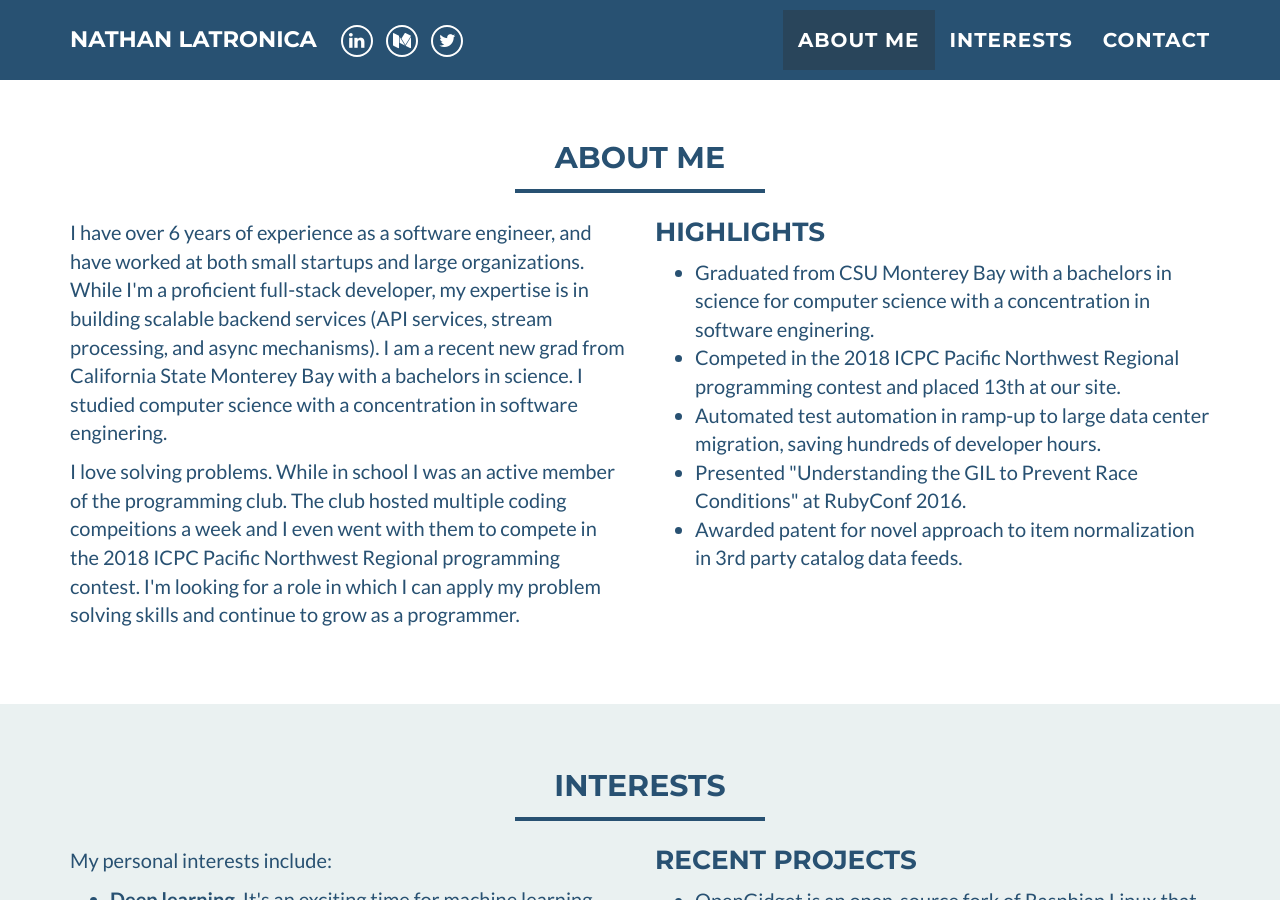
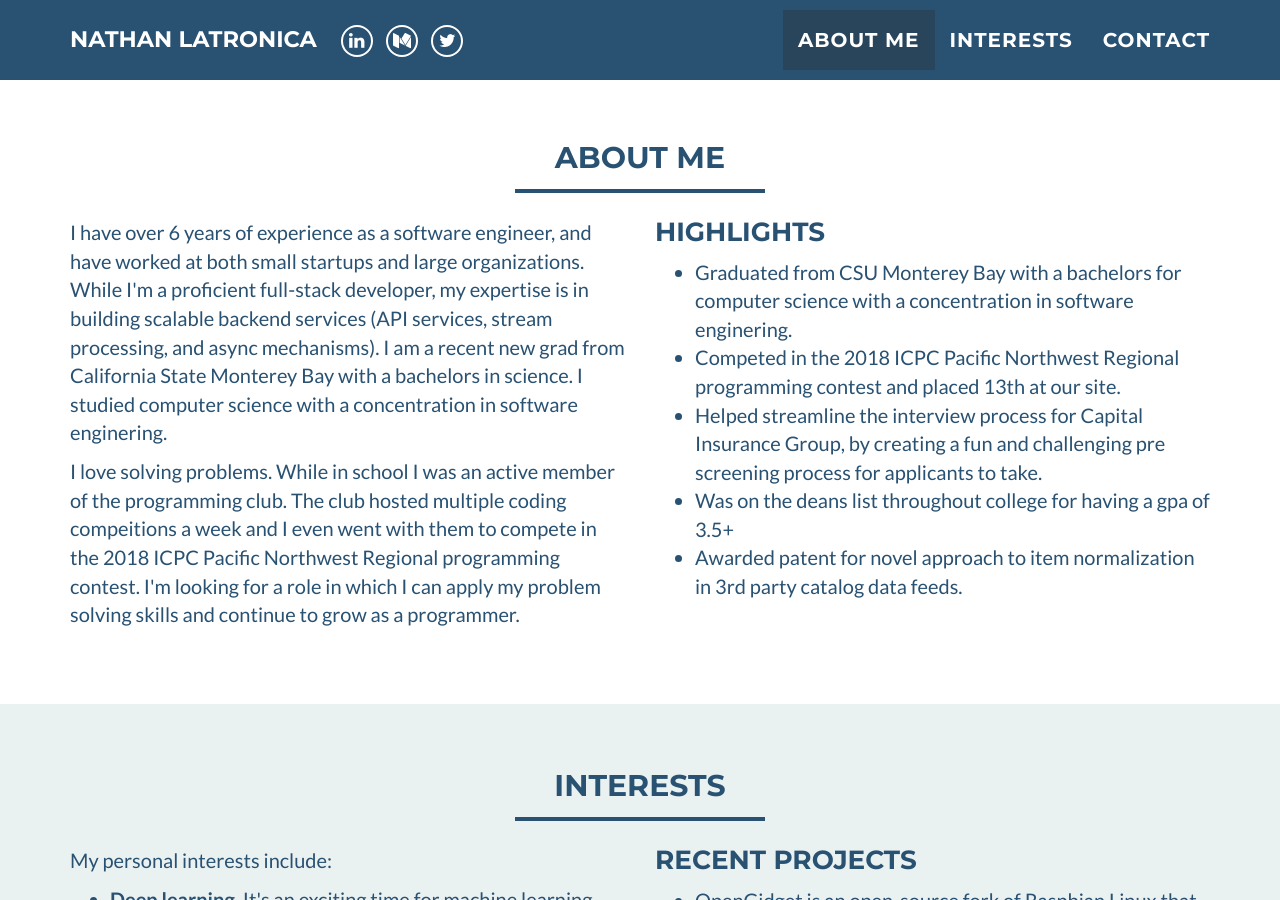
Before and after one commit to nathanlatronica/nathanlatronica.github.io, a Jekyll site: the page built from index.html, in a window 1280 px wide and 900 px high, scrolled down 498 px. Built offline with Jekyll 4.4.1, drawn with Linux system fonts in a browser that asks for light colours.

Commit message:
Update about_me.html

```diff
--- a/_includes/about_me.html
+++ b/_includes/about_me.html
@@ -30,15 +30,16 @@
 		    <h3 style="margin-top:0;">Highlights</h3>
 		    <ul>
     			<li>
-            Graduated from CSU Monterey Bay with a bachelors in science for computer science
+            Graduated from CSU Monterey Bay with a bachelors for computer science
             with a concentration in software enginering.
     			</li>
           <li>
             Competed in the 2018 ICPC Pacific Northwest Regional programming contest and placed 13th at our site.
           <li>
-            Automated test automation in ramp-up to large data center migration, saving hundreds of developer hours.
+            Helped streamline the interview process for Capital Insurance Group, by creating a fun and challenging
+            pre screening process for applicants to take.
     			<li>
-            Presented "Understanding the GIL to Prevent Race Conditions" at RubyConf 2016.
+            Was on the deans list throughout college for having a gpa of 3.5+
     			</li>
     			<li>
             Awarded patent for novel approach to item normalization in 3rd party catalog data feeds.
```
